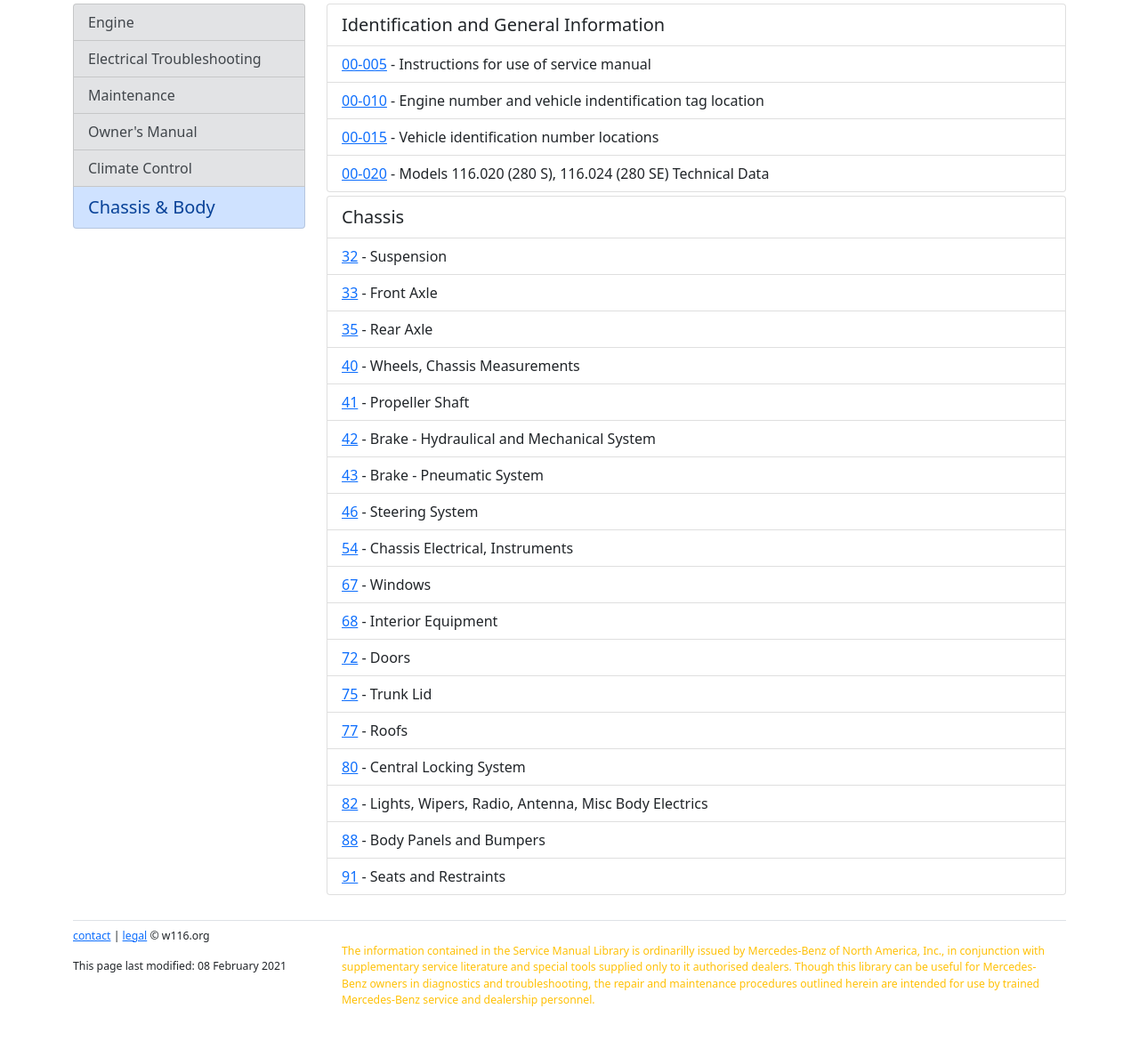
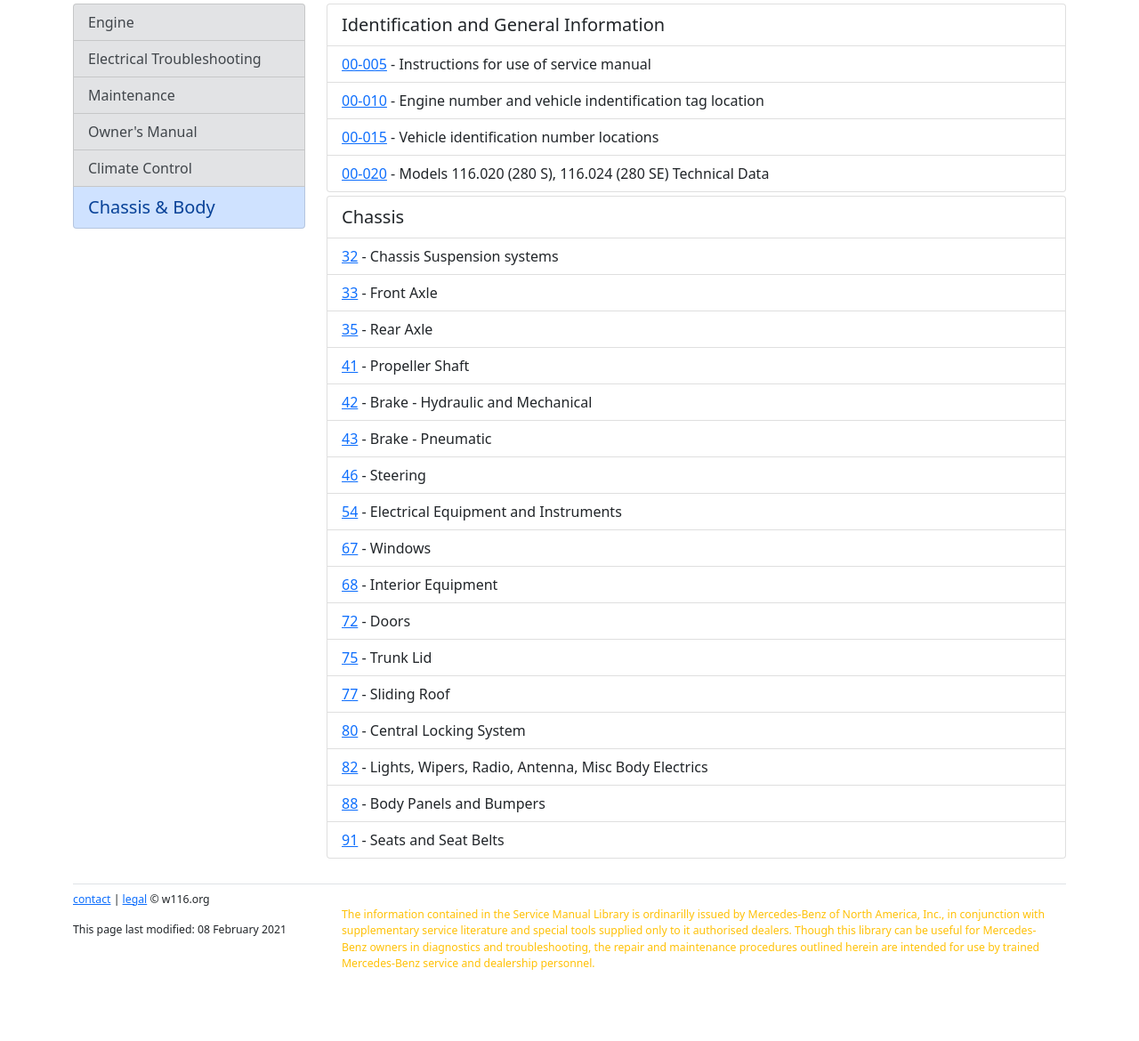
Before and after one commit to W116org/handbook, a Jekyll site: the page built from Chassis.html, in a window 1280 px wide, cut to the strip 220-1410 px from the top of the page. Shown: the top 1170 px of the strip at 89% size. Built offline with Jekyll 4.4.1, drawn with Linux system fonts in a browser that asks for light colours; comment, search, counter and statistics services are not loaded; after the commit the page ends 1369 px from its top, so only the background shows below that.

Commit message:
Update Chassis.html

```diff
--- a/Chassis.html
+++ b/Chassis.html
@@ -27,24 +27,23 @@ lead: "1972-1980: 280S 280SE 300SD 450SE 450SEL"
     </ul>
     <ul class="list-group mb-1">
       <li class="list-group-item lead">Chassis</li>
-      <li class="list-group-item"><a href="/Chassis/32-ShocksSprings/">32</a> - Suspension</li>
+      <li class="list-group-item"><a href="/Chassis/32-ShocksSprings/">32</a> - Chassis Suspension systems</li>
       <li class="list-group-item"><a href="/Chassis/33-FrontSuspension/">33</a> - Front Axle</li>
       <li class="list-group-item"><a href="/Chassis/35-RearSuspension/">35</a> - Rear Axle</li>
-      <li class="list-group-item"><a href="/Chassis/40-Alignment/">40</a> - Wheels, Chassis Measurements</li>
       <li class="list-group-item"><a href="/Chassis/41-PropellerShaft/">41</a> - Propeller Shaft</li>
-      <li class="list-group-item"><a href="/Chassis/42-BrakeSystem/">42</a> - Brake - Hydraulical and Mechanical System</li>
-      <li class="list-group-item"><a href="/Chassis/43-BrakeBooster/">43</a> - Brake - Pneumatic System</li>
-      <li class="list-group-item"><a href="/Chassis/46-Steering/">46</a> - Steering System</li>
-      <li class="list-group-item"><a href="/Chassis/54-Electrical/">54</a> - Chassis Electrical, Instruments</li>
+      <li class="list-group-item"><a href="/Chassis/42-BrakeSystem/">42</a> - Brake - Hydraulic and Mechanical</li>
+      <li class="list-group-item"><a href="/Chassis/43-BrakeBooster/">43</a> - Brake - Pneumatic</li>
+      <li class="list-group-item"><a href="/Chassis/46-Steering/">46</a> - Steering</li>
+      <li class="list-group-item"><a href="/Chassis/54-Electrical/">54</a> - Electrical Equipment and Instruments</li>
       <li class="list-group-item"><a href="/Chassis/67-Windows/">67</a> - Windows</li>
       <li class="list-group-item"><a href="/Chassis/68-InteriorTrim/">68</a> - Interior Equipment</li>
       <li class="list-group-item"><a href="/Chassis/72-Doors/">72</a> - Doors</li>
       <li class="list-group-item"><a href="/Chassis/75-Trunk/">75</a> - Trunk Lid</li>
-      <li class="list-group-item"><a href="/Chassis/77-Roofs/">77</a> - Roofs</li>
-      <li class="list-group-item"><a href="/Chassis/80-CentralLockSystem/">80</a> - Central  Locking System</li>
+      <li class="list-group-item"><a href="/Chassis/77-Roofs/">77</a> - Sliding Roof</li>
+      <li class="list-group-item"><a href="/Chassis/80-CentralLockSystem/">80</a> - Central Locking System</li>
       <li class="list-group-item"><a href="/Chassis/82-LightsWipersRadio/">82</a> - Lights, Wipers, Radio, Antenna, Misc Body Electrics</li>
       <li class="list-group-item"><a href="/Chassis/88-BodyPanelsBumpers/">88</a> - Body Panels and Bumpers</li>
-      <li class="list-group-item"><a href="/Chassis/91-Seats/">91</a> - Seats and Restraints</li>
+      <li class="list-group-item"><a href="/Chassis/91-Seats/">91</a> - Seats and Seat Belts</li>
     </ul>
   </div>
 </div><!-- /.row -->
```
